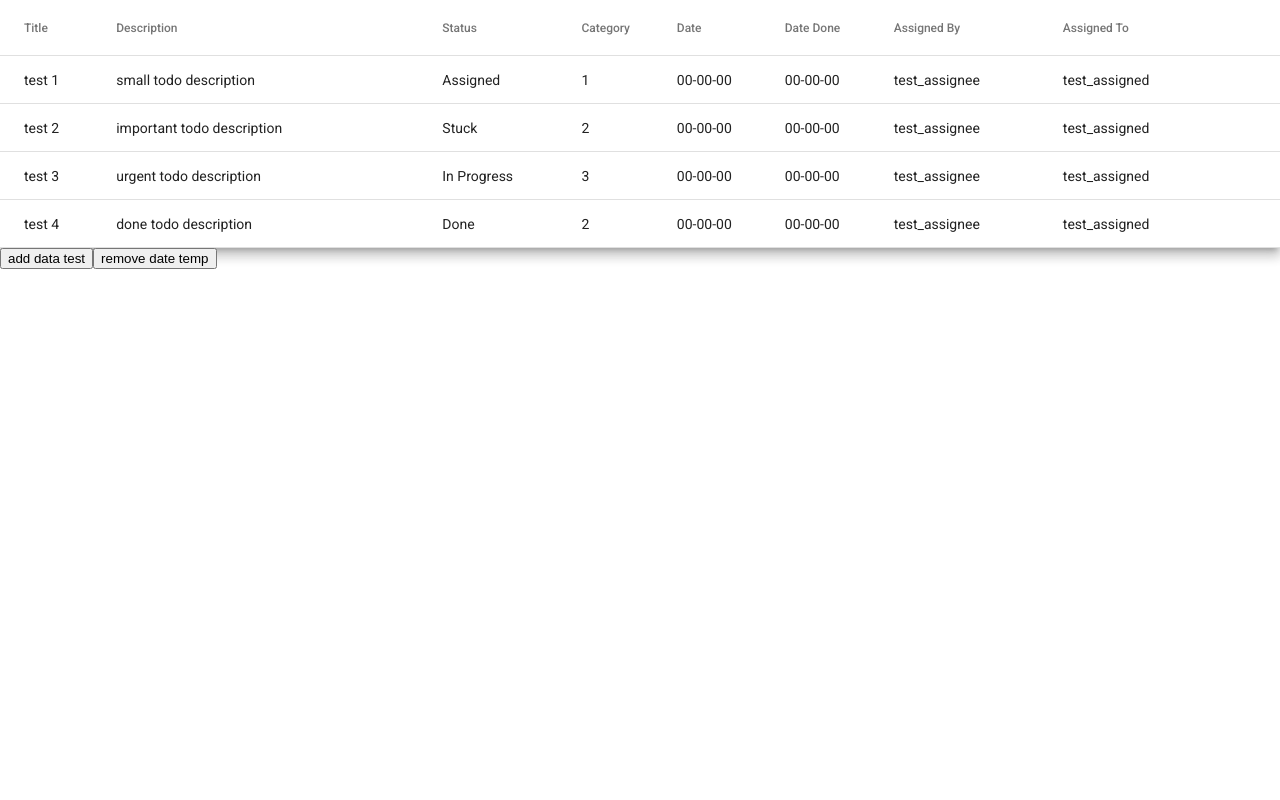
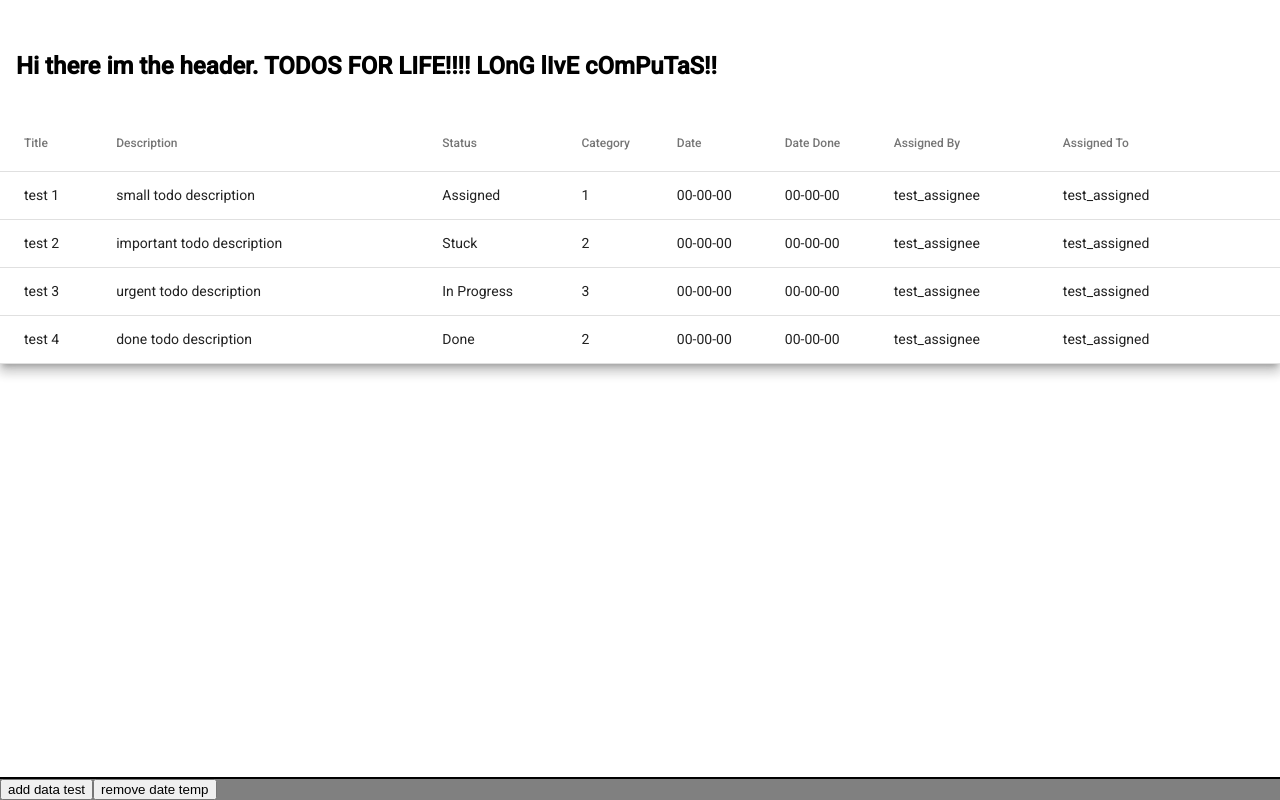
Before and after one commit to cirkonis/student-assignmnet-frontend, an Angular app: page / in a window 1280 px wide. Built offline with nearby package versions, Linux system fonts and the light colour scheme.

Commit message:
page structure flex stuff added

```diff
--- a/src/app/components/todo-table/todo-table.component.css
+++ b/src/app/components/todo-table/todo-table.component.css
@@ -1,6 +1,11 @@
 table {
   width: 100vw;
 }
+
+.mat-column-title, .mat-column-description, .mat-column-status,
+.mat-column-category, .mat-column-date-added, .mat-column-date-completed,
+.mat-column-assigned-by, .mat-column-assigned-to{}
+
 
 .mat-column-title{}
 .mat-column-description{}
@@ -10,3 +15,30 @@ table {
 .mat-column-date-completed{}
 .mat-column-assigned-by{}
 .mat-column-assigned-to{}
+
+
+/*COMPONENT STRUCTURE*/
+.todo-table-wrapper{
+  display: flex;
+  flex-flow: column;
+  height: 100%;
+  width: 100%;
+  padding:16px 0;
+}
+
+.todo-table-wrapper > * { width: 100%}
+
+.todo-table-header{
+  padding: 16px;
+  flex-basis: 3%;
+}
+.todo-table{
+  flex-basis: 94%;
+  overflow-y: auto;
+}
+.todo-table-footer{
+  flex-basis: 3%;
+  padding-bottom: 16px;
+  background-color: gray;
+  border-top: solid black 2px;
+}
--- a/src/app/components/todo-table/todo-table.component.html
+++ b/src/app/components/todo-table/todo-table.component.html
@@ -1,3 +1,8 @@
+<div class="todo-table-wrapper">
+    <div class="todo-table-header">
+      <h2>Hi there im the header. TODOS FOR LIFE!!!! LOnG lIvE cOmPuTaS!!</h2>
+    </div>
+    <div class="todo-table">
         <table mat-table [dataSource]="dataSource" class="mat-elevation-z8">
             <!--- Note that these columns can be defined in any order.
         The actual rendered columns are set as a property on the row definition" -->
@@ -24,12 +29,16 @@
 
             <ng-container matColumnDef="category">
                 <th mat-header-cell *matHeaderCellDef>Category</th>
-        <td mat-cell *matCellDef="let element">{{ element.category }}</td>
+                <td mat-cell *matCellDef="let element">
+                    {{ element.category }}
+                </td>
             </ng-container>
 
             <ng-container matColumnDef="date-added">
                 <th mat-header-cell *matHeaderCellDef>Date</th>
-        <td mat-cell *matCellDef="let element">{{ element.dateAdded }}</td>
+                <td mat-cell *matCellDef="let element">
+                    {{ element.dateAdded }}
+                </td>
             </ng-container>
 
             <ng-container matColumnDef="date-completed">
@@ -56,5 +65,9 @@
             <tr mat-header-row *matHeaderRowDef="displayedColumns"></tr>
             <tr mat-row *matRowDef="let row; columns: displayedColumns"></tr>
         </table>
+    </div>
+    <div class="todo-table-footer">
         <button (click)="addDataTemp()">add data test</button>
         <button (click)="removeDataTemp()">remove date temp</button>
+    </div>
+</div>
```
Lines whose indentation alone changed are shown as unchanged.
